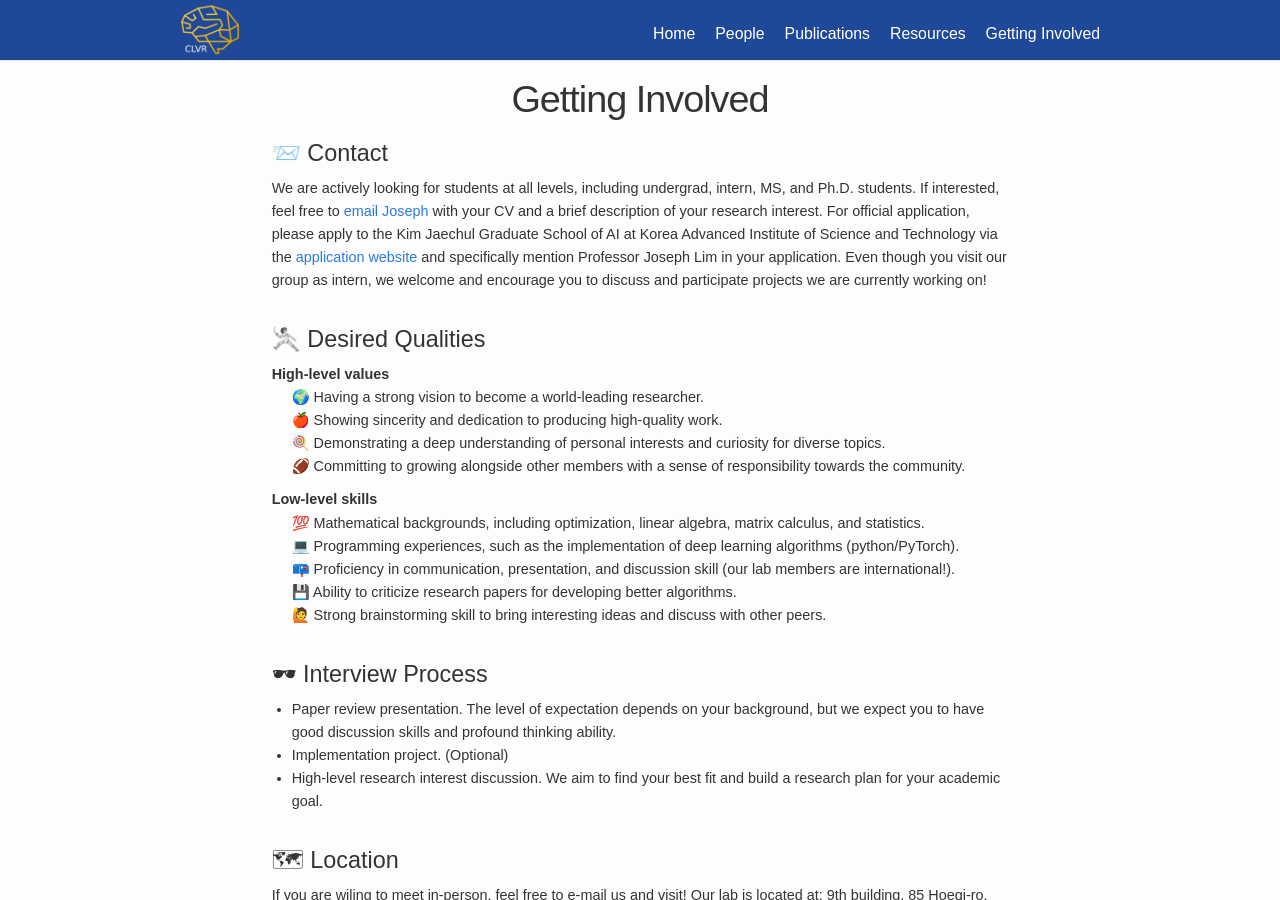
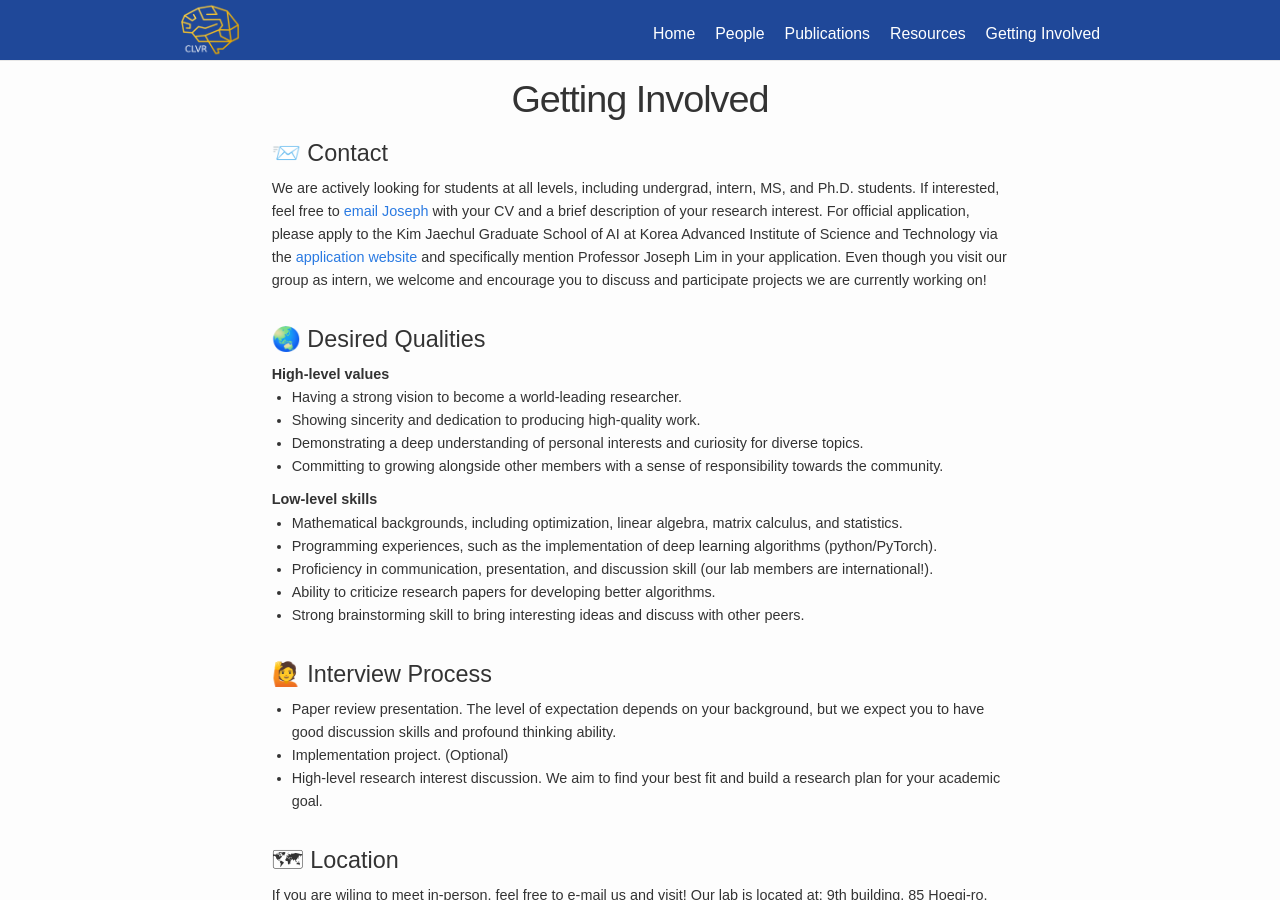
Before and after one commit to minhoheo/minhoheo.github.io, a Jekyll site: the page built from getting_involved.md, in a window 1280 px wide and 900 px high. Built offline with Jekyll 4.4.1, drawn with Linux system fonts in a browser that asks for light colours; some web fonts are replaced; some of the changed lines change nothing that is shown.

Commit message:
getting involved.md

```diff
--- a/getting_involved.md
+++ b/getting_involved.md
@@ -32,38 +32,38 @@ order: 9
 
         <br>
 
-        <h3 style="text-align: left;">&#129338; Desired Qualities</h3>
+        <h3 style="text-align: left;">&#127759; Desired Qualities</h3>
         <b>High-level values</b>
-        <ul style='list-style-type: none;'>
+        <ul>
             <li>
-            &#127757; Having a strong vision to become a world-leading researcher.
+            Having a strong vision to become a world-leading researcher.
             </li>
             <li>
-            &#127822; Showing sincerity and dedication to producing high-quality work.
+            Showing sincerity and dedication to producing high-quality work.
             </li>
             <li>
-            &#127853; Demonstrating a deep understanding of personal interests and curiosity for diverse topics.
+            Demonstrating a deep understanding of personal interests and curiosity for diverse topics.
             </li>
             <li>
-            &#127944; Committing to growing alongside other members with a sense of responsibility towards the community.
+            Committing to growing alongside other members with a sense of responsibility towards the community.
             </li>
         </ul>
         <b>Low-level skills</b>
-        <ul style='list-style-type: none;'>
+        <ul>
             <li>
-            &#128175; Mathematical backgrounds, including optimization, linear algebra, matrix calculus, and statistics.
+            Mathematical backgrounds, including optimization, linear algebra, matrix calculus, and statistics.
             </li>
             <li>
-            &#128187; Programming experiences, such as the implementation of deep learning algorithms (python/PyTorch).
+            Programming experiences, such as the implementation of deep learning algorithms (python/PyTorch).
             </li>
             <li>
-            &#128234; Proficiency in communication, presentation, and discussion skill (our lab members are international!).
+            Proficiency in communication, presentation, and discussion skill (our lab members are international!).
             </li>
             <li>
-            &#128190; Ability to criticize research papers for developing better algorithms.
+            Ability to criticize research papers for developing better algorithms.
             </li>
             <li>
-            &#128587; Strong brainstorming skill to bring interesting ideas and discuss with other peers.
+            Strong brainstorming skill to bring interesting ideas and discuss with other peers.
             </li>
         </ul>
 
@@ -104,7 +104,7 @@ order: 9
         </ul>
 	</div-->
 
-        <h3 style="text-align: left;">&#128374; Interview Process</h3>
+        <h3 style="text-align: left;">&#128587; Interview Process</h3>
         <ul>
             <!--li>
                 Initial email screening.
```
